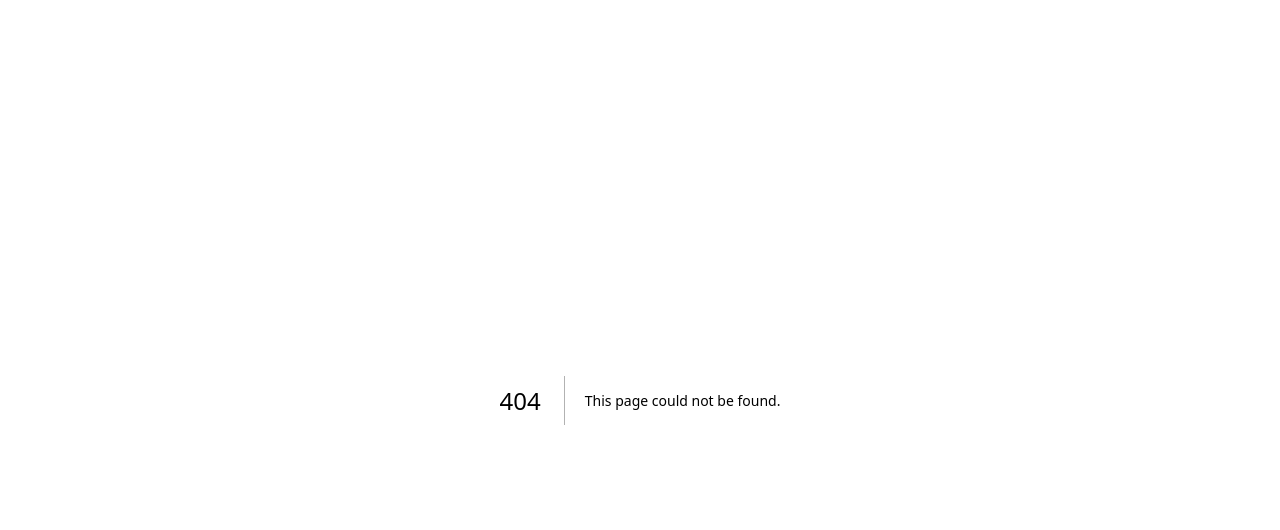
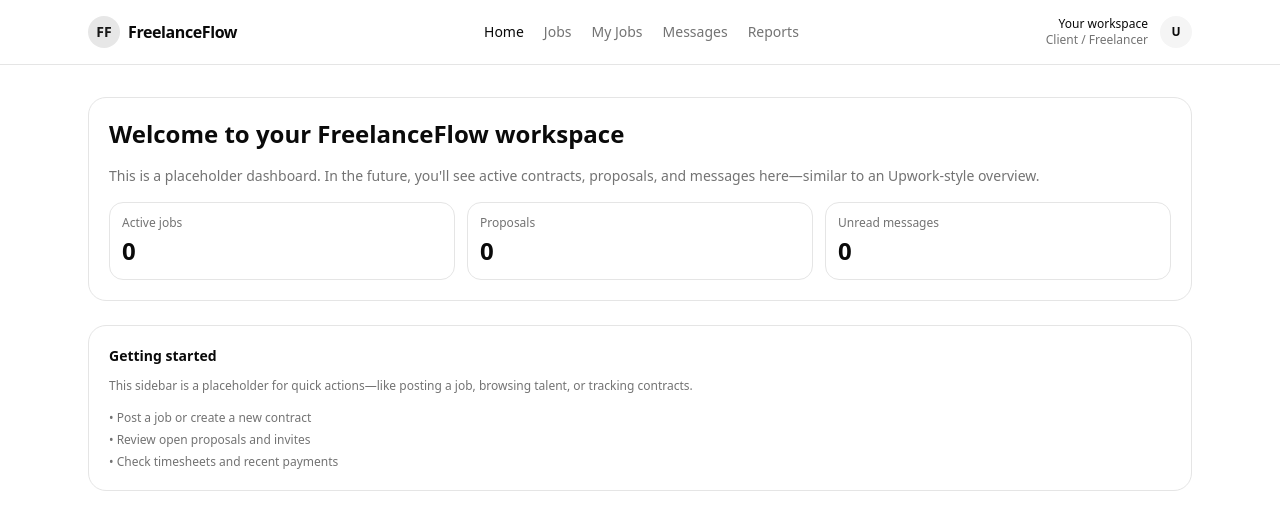
Before and after one commit to Sowmo0509/project_freelancermarketplace-frontend, a Next.js app: page /app in a window 1280 px wide. Before the commit this address had no page. Shown: the top 530 px of the page. Built offline with nearby package versions, Linux system fonts and the light colour scheme.

Commit message:
feat(auth): add app dashboard and redirect login to /app
Introduce new dashboard page at /app with placeholder UI for freelancer workspace.
Update login form to redirect to /app instead of root after successful authentication.
Minor style fix in api-client by removing unnecessary line break.

```diff
--- a/src/app/(auth)/login/_components/login-form.tsx
+++ b/src/app/(auth)/login/_components/login-form.tsx
@@ -56,7 +56,7 @@ export function LoginForm() {
       const response = await apiClient.post("/api/auth/sign-in/email", {
         email: parsed.data.email,
         password: parsed.data.password,
-        callbackURL: "/",
+        callbackURL: "/app",
       });
 
       const responseBody = response.data as { message?: string } | null;
@@ -68,7 +68,7 @@ export function LoginForm() {
       }
 
       toast.success("Logged in successfully.");
-      router.push("/");
+      router.push("/app");
     } catch (error) {
       setFormError(error instanceof Error ? error.message : "Unable to log in right now.");
     } finally {
--- /dev/null
+++ b/src/app/app/page.tsx
@@ -0,0 +1,96 @@
+import Link from "next/link";
+
+export default function AppDashboardPage() {
+  return (
+    <div className="min-h-screen bg-background text-foreground">
+      <header className="border-b border-border bg-card/80 backdrop-blur">
+        <div className="mx-auto flex h-14 max-w-6xl items-center justify-between px-4 sm:h-16 sm:px-6">
+          <div className="flex items-center gap-2">
+            <div className="flex h-8 w-8 items-center justify-center rounded-full bg-primary/10 text-sm font-semibold text-primary">
+              FF
+            </div>
+            <span className="text-sm font-semibold tracking-tight sm:text-base">
+              FreelanceFlow
+            </span>
+          </div>
+          <nav className="hidden items-center gap-5 text-sm text-muted-foreground sm:flex">
+            <Link href="/app" className="font-medium text-foreground">
+              Home
+            </Link>
+            <button className="transition-colors hover:text-foreground">
+              Jobs
+            </button>
+            <button className="transition-colors hover:text-foreground">
+              My Jobs
+            </button>
+            <button className="transition-colors hover:text-foreground">
+              Messages
+            </button>
+            <button className="transition-colors hover:text-foreground">
+              Reports
+            </button>
+          </nav>
+          <div className="flex items-center gap-3">
+            <div className="hidden flex-col items-end text-right text-xs sm:flex">
+              <span className="font-medium text-foreground">Your workspace</span>
+              <span className="text-muted-foreground">Client / Freelancer</span>
+            </div>
+            <div className="flex h-8 w-8 items-center justify-center rounded-full bg-muted text-xs font-semibold">
+              U
+            </div>
+          </div>
+        </div>
+      </header>
+
+      <main className="mx-auto flex max-w-6xl flex-1 flex-col gap-6 px-4 py-6 sm:px-6 sm:py-8">
+        <section className="grid gap-6 lg:grid-cols-[2fr,1.2fr]">
+          <div className="flex flex-col gap-4 rounded-2xl border border-border bg-card/60 p-4 sm:p-5">
+            <h1 className="text-xl font-semibold sm:text-2xl">
+              Welcome to your FreelanceFlow workspace
+            </h1>
+            <p className="text-sm text-muted-foreground">
+              This is a placeholder dashboard. In the future, you&apos;ll see
+              active contracts, proposals, and messages here—similar to an Upwork-style
+              overview.
+            </p>
+            <div className="grid gap-3 sm:grid-cols-3">
+              <div className="rounded-xl border border-border bg-background/80 p-3">
+                <p className="text-xs font-medium text-muted-foreground">
+                  Active jobs
+                </p>
+                <p className="mt-1 text-2xl font-semibold tabular-nums">0</p>
+              </div>
+              <div className="rounded-xl border border-border bg-background/80 p-3">
+                <p className="text-xs font-medium text-muted-foreground">
+                  Proposals
+                </p>
+                <p className="mt-1 text-2xl font-semibold tabular-nums">0</p>
+              </div>
+              <div className="rounded-xl border border-border bg-background/80 p-3">
+                <p className="text-xs font-medium text-muted-foreground">
+                  Unread messages
+                </p>
+                <p className="mt-1 text-2xl font-semibold tabular-nums">0</p>
+              </div>
+            </div>
+          </div>
+
+          <aside className="flex flex-col gap-3 rounded-2xl border border-border bg-card/60 p-4 sm:p-5">
+            <h2 className="text-sm font-semibold text-foreground">
+              Getting started
+            </h2>
+            <p className="text-xs text-muted-foreground">
+              This sidebar is a placeholder for quick actions—like posting a job,
+              browsing talent, or tracking contracts.
+            </p>
+            <ul className="mt-1 space-y-1.5 text-xs text-muted-foreground">
+              <li>• Post a job or create a new contract</li>
+              <li>• Review open proposals and invites</li>
+              <li>• Check timesheets and recent payments</li>
+            </ul>
+          </aside>
+        </section>
+      </main>
+    </div>
+  );
+}
--- a/src/lib/api-client.ts
+++ b/src/lib/api-client.ts
@@ -1,7 +1,6 @@
 import axios from "axios";
 
-const baseURL =
-  process.env.NEXT_PUBLIC_API_URL ?? "http://localhost:4000";
+const baseURL = process.env.NEXT_PUBLIC_API_URL ?? "http://localhost:4000";
 
 export const apiClient = axios.create({
   baseURL,
```
